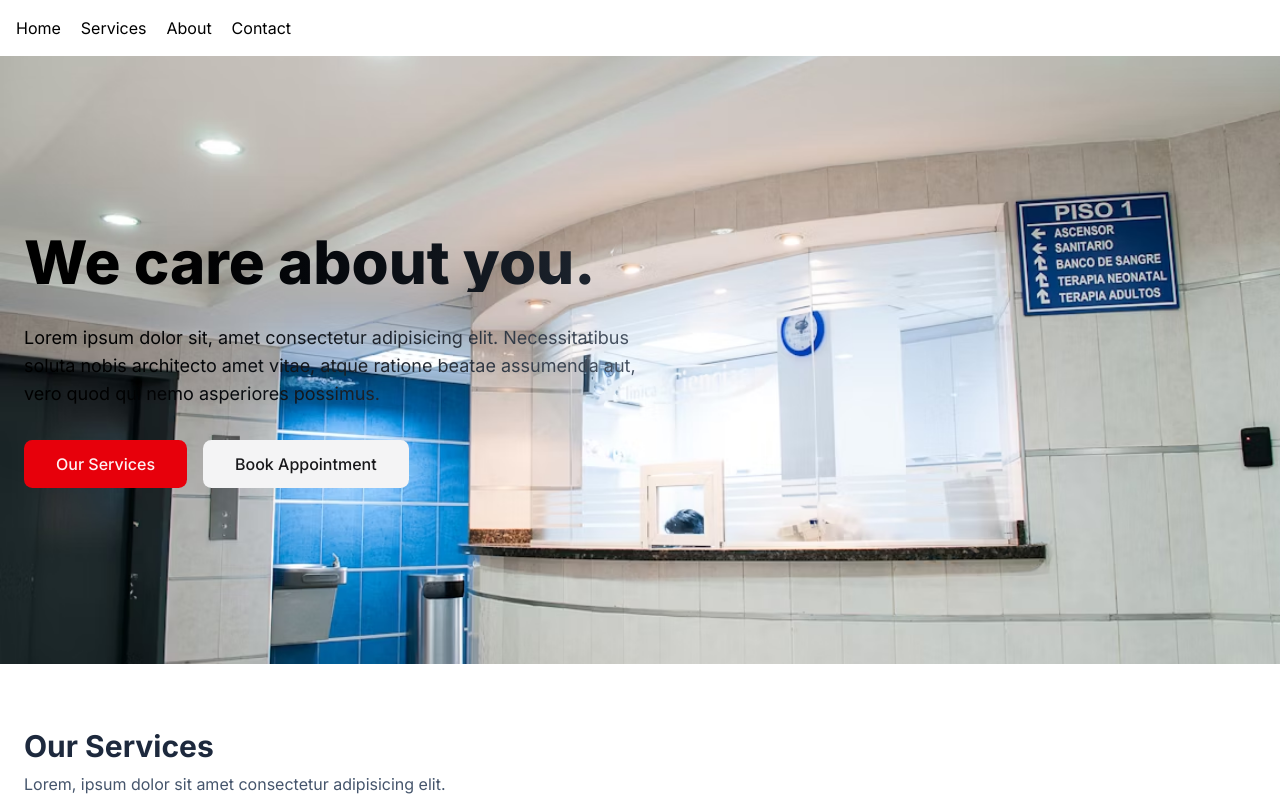
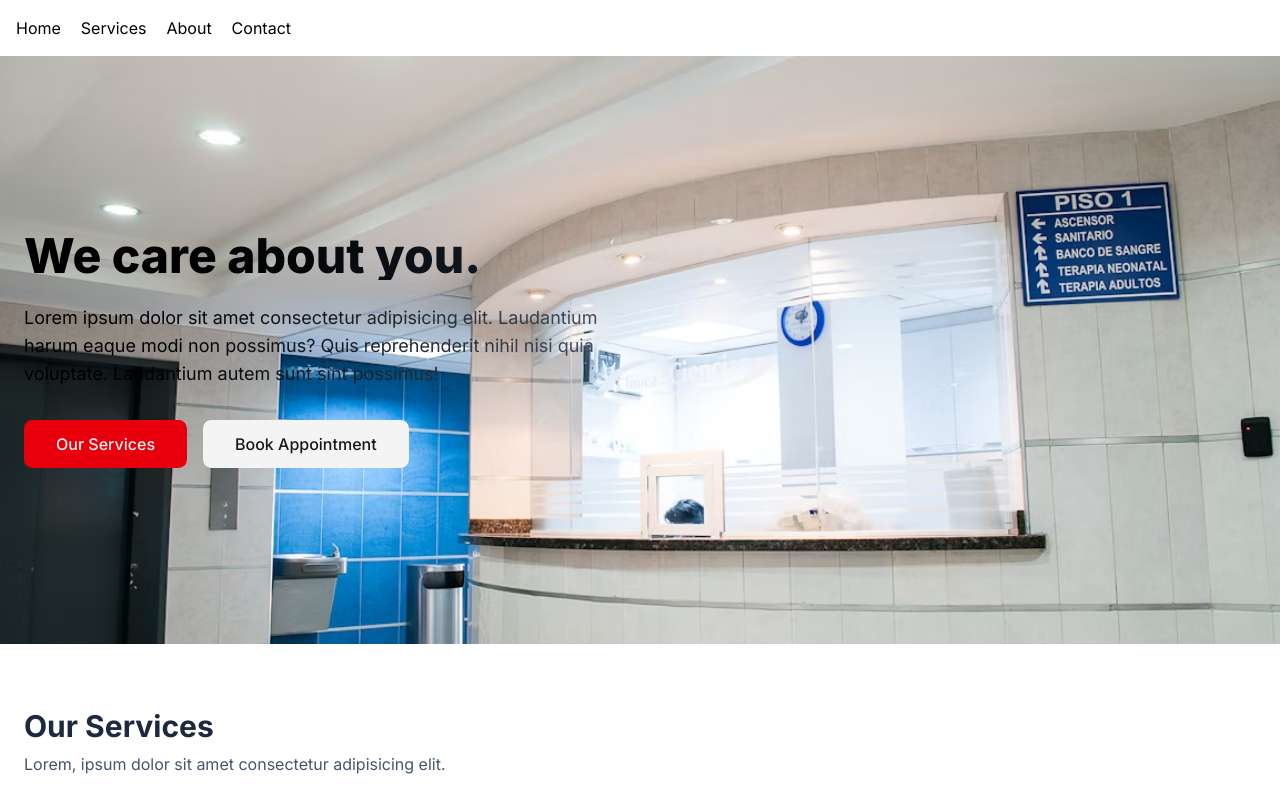
Before and after one commit to heySuman/hospital-task, a Next.js app: page / in a window 1280 px wide. Shown: the top 800 px of the page. Built offline with nearby package versions, Linux system fonts and the light colour scheme.

Commit message:
feat: add stagger animation in services card

```diff
--- a/src/app/page.tsx
+++ b/src/app/page.tsx
@@ -21,45 +21,57 @@ export default function Home() {
         >
           <motion.div
             className="max-w-7xl mx-auto px-6 py-20 lg:py-32 flex flex-col lg:flex-row items-center gap-10"
-            initial={{
-              x: -50,
-              opacity: 0
+            initial="hidden"
+            animate="visible"
+            variants={{
+              hidden: { opacity: 0, x: -50 },
+              visible: {
+                opacity: 1,
+                x: 0,
+                transition: {
+                  delay: 1,
+                  staggerChildren: 1,
+                  delayChildren: 0.3,
+                },
+              },
             }}
-            animate={{
-              x: 0,
-              opacity: 1
-            }}
-            transition={{
-              staggerChildren: 0.3,
-              delayChildren: 1,
-              duration: 0.5,
-              ease: [0.42, 0, 0.58, 1]
-            }}
+            whileInView={"visible"}
+            viewport={{ once: true, margin: "-100px" }}
           >
             <motion.div
               className="my-12 flex-1"
+              variants={{
+                hidden: { opacity: 0, y: 20 },
+                visible: { opacity: 1, y: 0 },
+              }}
             >
-              <h1
-                className="text-4xl sm:text-6xl font-extrabold bg-linear-to-r to-slate-500 from-black text-transparent bg-clip-text">
+              <h1 className="text-4xl sm:text-5xl font-extrabold bg-linear-to-r to-slate-500 from-black text-transparent bg-clip-text">
                 We care about you.
               </h1>
+
               <motion.p
-                className="my-8 text-lg max-w-1/2 bg-linear-to-r to-gray-600 from-black text-transparent bg-clip-text "
+                className="my-6 text-lg sm:max-w-1/2 bg-linear-to-r to-gray-600 from-black text-transparent bg-clip-text"
+                variants={{
+                  hidden: { opacity: 0, y: 20 },
+                  visible: { opacity: 1, y: 0 },
+                }}
               >
-                Lorem ipsum dolor sit, amet consectetur adipisicing elit. Necessitatibus soluta nobis architecto amet vitae, atque ratione beatae assumenda aut, vero quod qui nemo asperiores possimus.
+                Lorem ipsum dolor sit amet consectetur adipisicing elit. Laudantium harum eaque modi non possimus? Quis reprehenderit nihil nisi quia voluptate. Laudantium autem sunt sint possimus!
               </motion.p>
+
               <motion.div
                 className="mt-8 flex gap-4"
+                variants={{
+                  hidden: { opacity: 0, y: 20 },
+                  visible: { opacity: 1, y: 0 },
+                }}
               >
-                <Button size={"extra-large"}>
-                  Our Services
-                </Button>
+                <Button size={"extra-large"}>Our Services</Button>
                 <Button size={"extra-large"} variant={"secondary"}>
                   Book Appointment
                 </Button>
               </motion.div>
             </motion.div>
-
           </motion.div>
         </section>
 
@@ -68,23 +80,34 @@ export default function Home() {
             <h2 className="text-3xl font-bold">Our Services</h2>
             <p className="mt-2 text-slate-600">Lorem, ipsum dolor sit amet consectetur adipisicing elit.</p>
             <motion.div
-              initial={{
-                y: -50,
-                opacity: 0
+              className="mt-8 grid grid-cols-1 sm:grid-cols-2 lg:grid-cols-3 gap-6"
+              initial="hidden"
+              animate="visible"
+              variants={{
+                hidden: { opacity: 0 },
+                visible: {
+                  opacity: 1,
+                  transition: {
+                    delay: 1,
+                    ease: "easeInOut",
+                    staggerChildren: 0.2,
+                    delayChildren: 0.1,
+                  },
+                },
               }}
-              animate={{
-                y: 0,
-                opacity: 1
-              }}
-              transition={{
-                duration:1,
-                ease:"backInOut"
-              }}
-              className="mt-8 grid grid-cols-1 sm:grid-cols-2 lg:grid-cols-3 gap-6">
+              whileInView={"visible"}
+              viewport={{ once: true, margin: "-200px" }}
+            >
               {services.map((service) => (
                 <motion.div
                   key={service.id}
-                  className="p-6 rounded-lg hover:shadow hover:scale-105 transition duration-300 bg-red-200">
+                  variants={{
+                    hidden: { opacity: 0, y: 20, scale: 0.95 },
+                    visible: { opacity: 1, y: 0, scale: 1 },
+                  }}
+                  whileHover={{ scale: 1.05 }}
+                  className="p-6 rounded-lg bg-red-200 transition-shadow hover:shadow-lg"
+                >
                   <div>{service.icon}</div>
                   <h3 className="mt-3 font-semibold text-lg">{service.name}</h3>
                   <p className="mt-2 text-slate-600 text-sm">{service.description}</p>
@@ -110,7 +133,6 @@ export default function Home() {
           </div>
         </section>
 
-        {/* Contact */}
         <section id="contact" className="bg-white py-16">
           <div className="max-w-4xl mx-auto px-6">
             <h2 className="text-2xl font-bold">Contact Us</h2>
```
